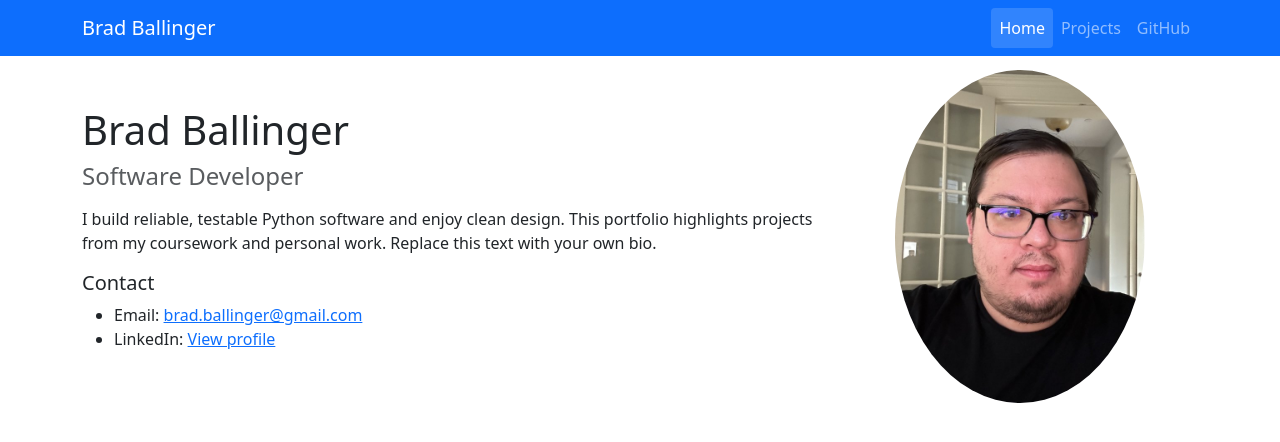
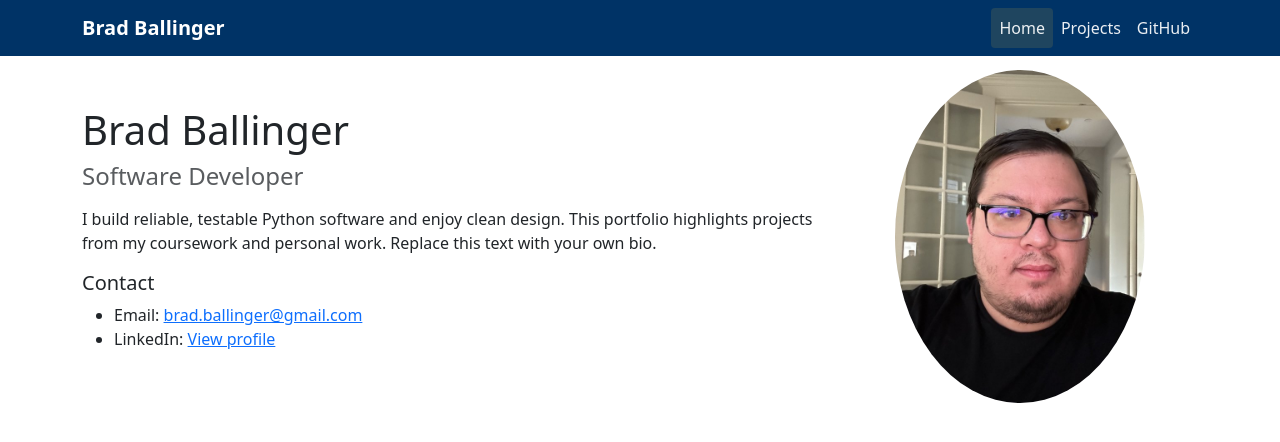
Before and after one commit to bradba/jhu_software_concepts, a Flask app: page / in a window 1280 px wide. Shown: the top 442 px of the page. Run offline with Flask 3, Linux system fonts and the light colour scheme.

Commit message:
style: apply JHU theme

```diff
--- a/templates/base.html
+++ b/templates/base.html
@@ -6,15 +6,34 @@
     <title>{{ profile.name }} — Portfolio</title>
     <link href="https://cdn.jsdelivr.net/npm/bootstrap@5.3.0/dist/css/bootstrap.min.css" rel="stylesheet">
     <style>
+      /* Johns Hopkins University theme colors */
+      :root {
+        --jhu-blue: #003366; /* Hopkins blue */
+        --jhu-gold: #FFC72C; /* Hopkins gold */
+      }
+
       /* Ensure main content isn't hidden under fixed navbar */
       body { padding-top: 70px; }
-      /* Slight highlight for active nav link */
-      .nav-link.active { background-color: rgba(255,255,255,0.15); border-radius: .25rem; }
+
+      /* Navbar using JHU blue */
+      .bg-jhu { background-color: var(--jhu-blue) !important; }
+      .navbar-brand { font-weight: 600; }
+
+      /* Accent color for links/buttons */
+      .text-jhu-gold { color: var(--jhu-gold) !important; }
+      .btn-jhu { background-color: var(--jhu-gold); color: var(--jhu-blue); border: none; }
+
+      /* Slight highlight for active nav link (subtle gold tint) */
+      .nav-link.active { background-color: rgba(255,199,44,0.12); border-radius: .25rem; }
+      .nav-link { color: rgba(255,255,255,0.92) !important; }
+
+      /* Card header accent */
+      .card-title { color: var(--jhu-blue); }
     </style>
   </head>
   <body>
     <!-- Colored navbar fixed to top; nav links aligned to top-right -->
-    <nav class="navbar navbar-expand-lg navbar-dark bg-primary fixed-top">
+    <nav class="navbar navbar-expand-lg navbar-dark bg-jhu fixed-top">
       <div class="container">
         <a class="navbar-brand text-white" href="/">{{ profile.name }}</a>
         <button class="navbar-toggler" type="button" data-bs-toggle="collapse" data-bs-target="#mainNav" aria-controls="mainNav" aria-expanded="false" aria-label="Toggle navigation">
```
